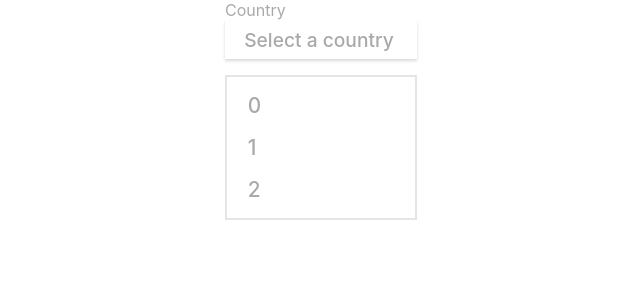
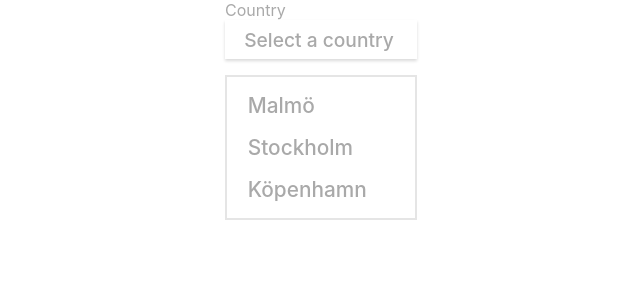
Before and after one commit to kattprinsen/testing-octo-barnacle, a React (Create React App) app: page / in a window 1280 px wide. Both pictures are taken after a click on the element "Select a country". Shown: the top 300 px of the page, without its empty margins (319-959 px from the left). Built offline with nearby package versions, Linux system fonts and the light colour scheme.

Commit message:
Fixed the dropDown

```diff
--- a/src/components/DropDown/DropDown.js
+++ b/src/components/DropDown/DropDown.js
@@ -14,15 +14,15 @@ const DropDown = ({ title, header, items }) => {
 
   return (
     <div className="dropdown-container">
-      <span className="dropdown-title" data-testid="title-id" value={title}> {title} </span>
-      <div className="dropdown-header" onClick={toggling} data-testid="header-id" value={header}>
+      <span className="dropdown-title" data-testid="title-id"> {title} </span>
+      <div className="dropdown-header" onClick={toggling} data-testid="header-id">
       {selectedOption || `${header}`}
       </div>
       {isOpen && (
         <div className="dropdown-list-container">
           <ul className="dropdown-list">
-          {items && items.map((index, item) => (
-            <li className="dropdown-list-item" data-testid="item-id" onClick={onOptionClick(item)} key={Math.random()} value={item}>
+          {items && items.map(item => (
+            <li className="dropdown-list-item" data-testid="item-id" onClick={onOptionClick(item)} key={Math.random()}>
               {item}
             </li>
           ))}
```
